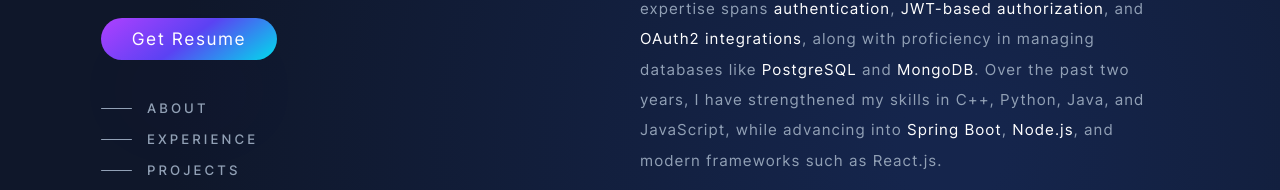
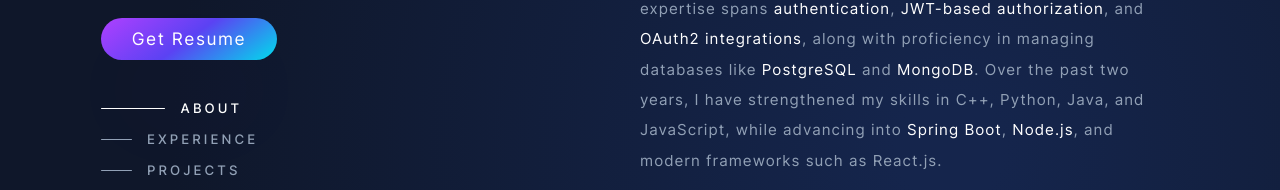
Before and after one commit to Aditya-0712/Portfolio-updated, a React (Vite) app in the folder client/: page / in a window 1280 px wide. Shown: the part 259-449 px from the top of the page. Built offline with nearby package versions, Linux system fonts and the light colour scheme.

Commit message:
fixing issues

```diff
--- a/client/src/components/desktop/Left.jsx
+++ b/client/src/components/desktop/Left.jsx
@@ -1,7 +1,15 @@
+import { useState } from "react";
+
 function Left(){
+    const [section, setSection] = useState({
+        about: true,
+        experience: false,
+        projects: false
+    });
+
     return (
         <div className="left">
-             <p className="pc_title">Aditya Batgeri</p>
+            <p className="pc_title">Aditya Batgeri</p>
                 <p className="pc_heading">Sofware Engineer</p>
                 <p className="pc_desc">I Design, Build and Manage Scalable Software Applications from Frontend to Backend.</p>
 
@@ -10,9 +18,18 @@ function Left(){
                 </a>
 
                 <div className="section">
-                    <div className="tmp"><span></span><p>ABOUT</p></div>
-                    <div className="tmp"><span></span><p>EXPERIENCE</p></div>
-                    <div className="tmp"><span></span><p>PROJECTS</p></div>
+                    <div className="tmp" onClick={()=>{setSection({about:true, experience:false, projects:false})}}>
+                        <span style={{backgroundColor:section.about?"white":"", width:section.about?"5vw":""}}></span>
+                        <p style={{color:section.about?"white":""}}>ABOUT</p>
+                    </div>
+                    <div className="tmp" onClick={()=>{setSection({about:false, experience:true, projects:false})}}>
+                        <span style={{backgroundColor:section.experience?"white":"", width:section.experience?"5vw":""}}></span>
+                        <p style={{color:section.experience?"white":""}}>EXPERIENCE</p>
+                    </div>
+                    <div className="tmp" onClick={()=>{setSection({about:false, experience:false, projects:true}); scrollToProjects()}}>
+                        <span style={{backgroundColor:section.projects?"white":"", width:section.projects?"5vw":""}}></span>
+                        <p style={{color:section.projects?"white":""}}>PROJECTS</p>
+                    </div>
                 </div>
 
                 <div className="socials">
```
